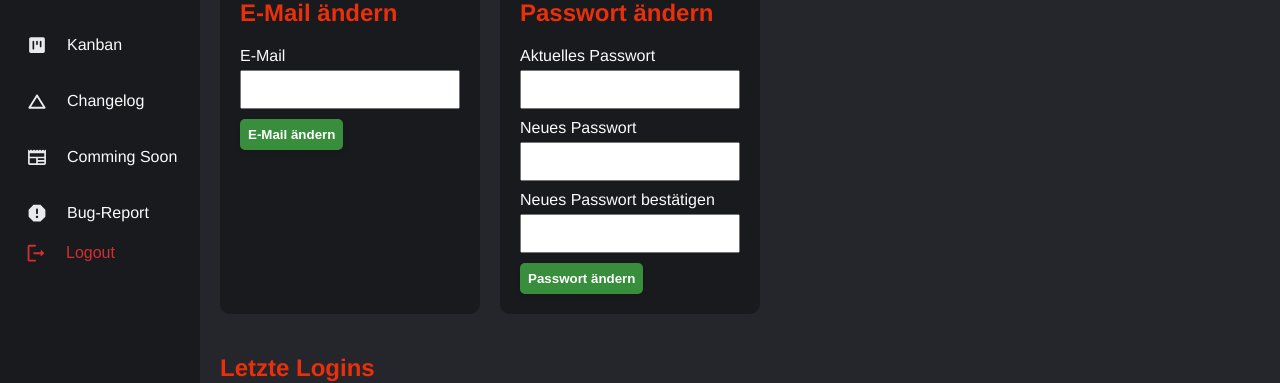
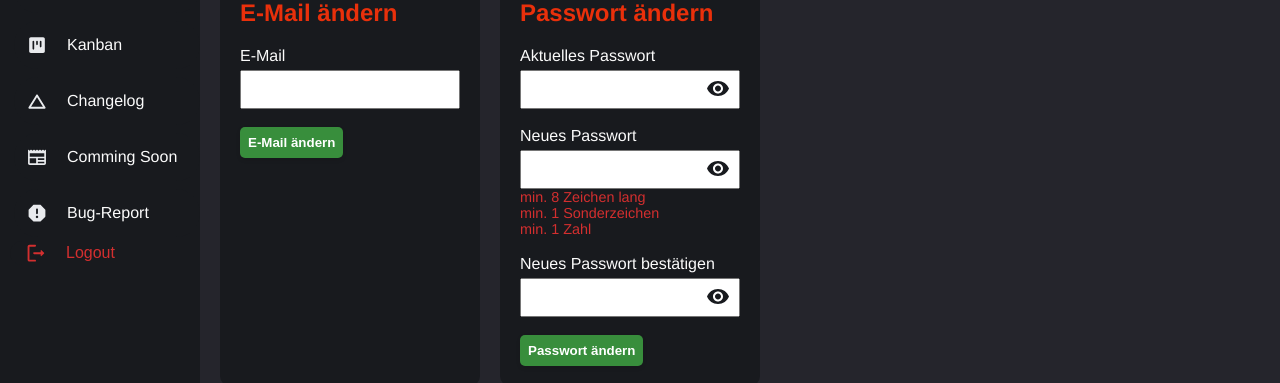
Before and after one commit to Miningmark/yumekai-erp, a Next.js app: page /profile in a window 1280 px wide. Shown: the part 159-542 px from the top of the page. Built offline with nearby package versions, Linux system fonts and the light colour scheme; no server answers.

Commit message:
add new login page and password change function

```diff
--- a/src/app/(private)/profile/page.js
+++ b/src/app/(private)/profile/page.js
@@ -1,11 +1,21 @@
 "use client";
 
 import styled from "styled-components";
+import { useEffect, useState } from "react";
+import { useRouter } from "next/navigation";
+import { getSession, login, logout } from "@/lib/cockietest";
+
 import { StyledButton, GreenButton, RedButton } from "@/components/styledComponents/StyledButton";
-import { useEffect, useRef, useState } from "react";
-import { usePathname, useRouter } from "next/navigation";
+import {
+  LoginIconButton,
+  LoginLabel,
+  LoginInput,
+  LoginInputWrapper,
+} from "@/components/styledComponents/LoginComponents";
 
-import { getSession, login, logout } from "@/lib/cockietest";
+// Import SVG icons
+import IconVisible from "/public/assets/icons/visibility.svg";
+import IconVisibleOff from "/public/assets/icons/visibility_off.svg";
 
 const PageBackground = styled.div`
   display: flex;
@@ -17,19 +27,6 @@ const PageBackground = styled.div`
 
 const Section = styled.div`
   margin-bottom: 20px;
-`;
-
-const Label = styled.label`
-  display: block;
-  margin-bottom: 5px;
-`;
-
-const Input = styled.input`
-  padding: 10px;
-  margin-bottom: 10px;
-  width: 100%;
-  max-width: 400px;
-  box-sizing: border-box;
 `;
 
 const LoginList = styled.ul`
@@ -59,6 +56,50 @@ const ChangeSection = styled.section`
   width: 220px;
 `;
 
+const ToggleButton = styled.button`
+  margin-left: 10px;
+  padding: 6px;
+  cursor: pointer;
+  background-color: transparent;
+  border: none;
+  color: var(--dark);
+`;
+
+const PasswordRequirement = styled.div`
+  color: ${(props) => props.$requirement};
+  font-size: 0.9em;
+`;
+
+const PasswordRequirements = ({ password }) => {
+  const requirements = [
+    {
+      text: "min. 8 Zeichen lang",
+      requirement: password.length >= 8,
+    },
+    {
+      text: "min. 1 Sonderzeichen ",
+      requirement: /[!@#$%^&*(),.?":{}|<>]/.test(password),
+    },
+    {
+      text: "min. 1 Zahl",
+      requirement: /\d/.test(password),
+    },
+  ];
+
+  return (
+    <div>
+      {requirements.map((req, index) => (
+        <PasswordRequirement
+          key={index}
+          $requirement={req.requirement ? "var(--success)" : "var(--danger)"}
+        >
+          {req.text}
+        </PasswordRequirement>
+      ))}
+    </div>
+  );
+};
+
 export default function Home() {
   const [session, setSession] = useState({});
   const [email, setEmail] = useState("");
@@ -66,6 +107,9 @@ export default function Home() {
   const [newPassword, setNewPassword] = useState("");
   const [confirmNewPassword, setConfirmNewPassword] = useState("");
   const [logins, setLogins] = useState([]);
+  const [showOldPassword, setShowOldPassword] = useState(false);
+  const [showPassword, setShowPassword] = useState(false);
+  const [showConfirmPassword, setShowConfirmPassword] = useState(false);
 
   const router = useRouter();
 
@@ -78,7 +122,6 @@ export default function Home() {
 
     checkSession();
   }, []);
-  console.log("session from profile page: ", session);
 
   useEffect(() => {
     if (session && session.user && session.user.lastlogins) {
@@ -166,6 +209,10 @@ export default function Home() {
     }
   };
 
+  const toggleShowConfirmPassword = () => {
+    setShowConfirmPassword(!showConfirmPassword);
+  };
+
   return (
     <PageBackground>
       <h1>Profil</h1>
@@ -174,42 +221,79 @@ export default function Home() {
           <h2>E-Mail ändern</h2>
           <form onSubmit={handleEmailSubmit}>
             <div>
-              <Label htmlFor="email">E-Mail</Label>
-              <Input type="email" id="email" value={email} onChange={handleEmailChange} />
+              <LoginLabel htmlFor="email">E-Mail</LoginLabel>
+              <LoginInput type="email" id="email" value={email} onChange={handleEmailChange} />
             </div>
+            <br />
             <GreenButton type="submit">E-Mail ändern</GreenButton>
           </form>
         </ChangeSection>
+
         <ChangeSection>
           <h2>Passwort ändern</h2>
           <form onSubmit={handlePasswordSubmit}>
             <div>
-              <Label htmlFor="currentPassword">Aktuelles Passwort</Label>
-              <Input
-                type="password"
+              <LoginLabel htmlFor="currentPassword">Aktuelles Passwort</LoginLabel>
+              <LoginInputWrapper>
+                <LoginInput
+                  type={showOldPassword ? "text" : "password"}
                   id="currentPassword"
                   value={currentPassword}
                   onChange={handleCurrentPasswordChange}
                 />
+                <LoginIconButton
+                  type="button"
+                  onClick={() => {
+                    setShowOldPassword(!showOldPassword);
+                  }}
+                >
+                  {showOldPassword ? <IconVisibleOff /> : <IconVisible />}
+                </LoginIconButton>
+              </LoginInputWrapper>
             </div>
+            <br />
             <div>
-              <Label htmlFor="newPassword">Neues Passwort</Label>
-              <Input
-                type="password"
+              <LoginLabel htmlFor="newPassword">Neues Passwort</LoginLabel>
+              <LoginInputWrapper>
+                <LoginInput
+                  type={showPassword ? "text" : "password"}
                   id="newPassword"
                   value={newPassword}
                   onChange={handleNewPasswordChange}
                 />
+                <LoginIconButton
+                  type="button"
+                  onClick={() => {
+                    setShowPassword(!showPassword);
+                  }}
+                >
+                  {showPassword ? <IconVisibleOff /> : <IconVisible />}
+                </LoginIconButton>
+              </LoginInputWrapper>
+              <PasswordRequirements password={newPassword} />
             </div>
+            <br />
+
             <div>
-              <Label htmlFor="confirmNewPassword">Neues Passwort bestätigen</Label>
-              <Input
-                type="password"
+              <LoginLabel htmlFor="confirmNewPassword">Neues Passwort bestätigen</LoginLabel>
+              <LoginInputWrapper>
+                <LoginInput
+                  type={showConfirmPassword ? "text" : "password"}
                   id="confirmNewPassword"
                   value={confirmNewPassword}
                   onChange={handleConfirmNewPasswordChange}
                 />
+                <LoginIconButton
+                  type="button"
+                  onClick={() => {
+                    setShowConfirmPassword(!showConfirmPassword);
+                  }}
+                >
+                  {showConfirmPassword ? <IconVisibleOff /> : <IconVisible />}
+                </LoginIconButton>
+              </LoginInputWrapper>
             </div>
+            <br />
             <GreenButton type="submit">Passwort ändern</GreenButton>
           </form>
         </ChangeSection>
--- a/src/app/page.js
+++ b/src/app/page.js
@@ -70,7 +70,6 @@ export default function Home() {
     <Container>
       <Header>
         <h1>Wilkommen beim YumeKai Planungsbord</h1>
-        <h2>test</h2>
       </Header>
       <Main>
         <Hero>
--- /dev/null
+++ b/src/components/styledComponents/LoginComponents.js
@@ -0,0 +1,41 @@
+import styled from "styled-components";
+
+export const LoginLabel = styled.label`
+  display: block;
+  margin-bottom: 5px;
+`;
+
+export const LoginInput = styled.input`
+  padding: 10px;
+  width: 100%;
+  max-width: 400px;
+  box-sizing: border-box;
+`;
+
+export const LoginInputWrapper = styled.div`
+  position: relative;
+  width: 100%;
+  max-width: 400px;
+`;
+
+export const LoginIconButton = styled.button`
+  position: absolute;
+  right: 10px;
+  top: 50%;
+  transform: translateY(-50%);
+  background: none;
+  border: none;
+  cursor: pointer;
+  padding: 0;
+  display: flex;
+  align-items: center;
+  justify-content: center;
+  width: 24px;
+  height: 24px;
+
+  & svg {
+    width: 100%;
+    height: auto;
+    fill: var(--light);
+  }
+`;
```
Also changed, not shown: src/app/login/page.js (+42 -36 lines), public/assets/icons/visibility.svg (added), public/assets/icons/visibility_off.svg (added). Lines whose indentation alone changed are shown as unchanged.
